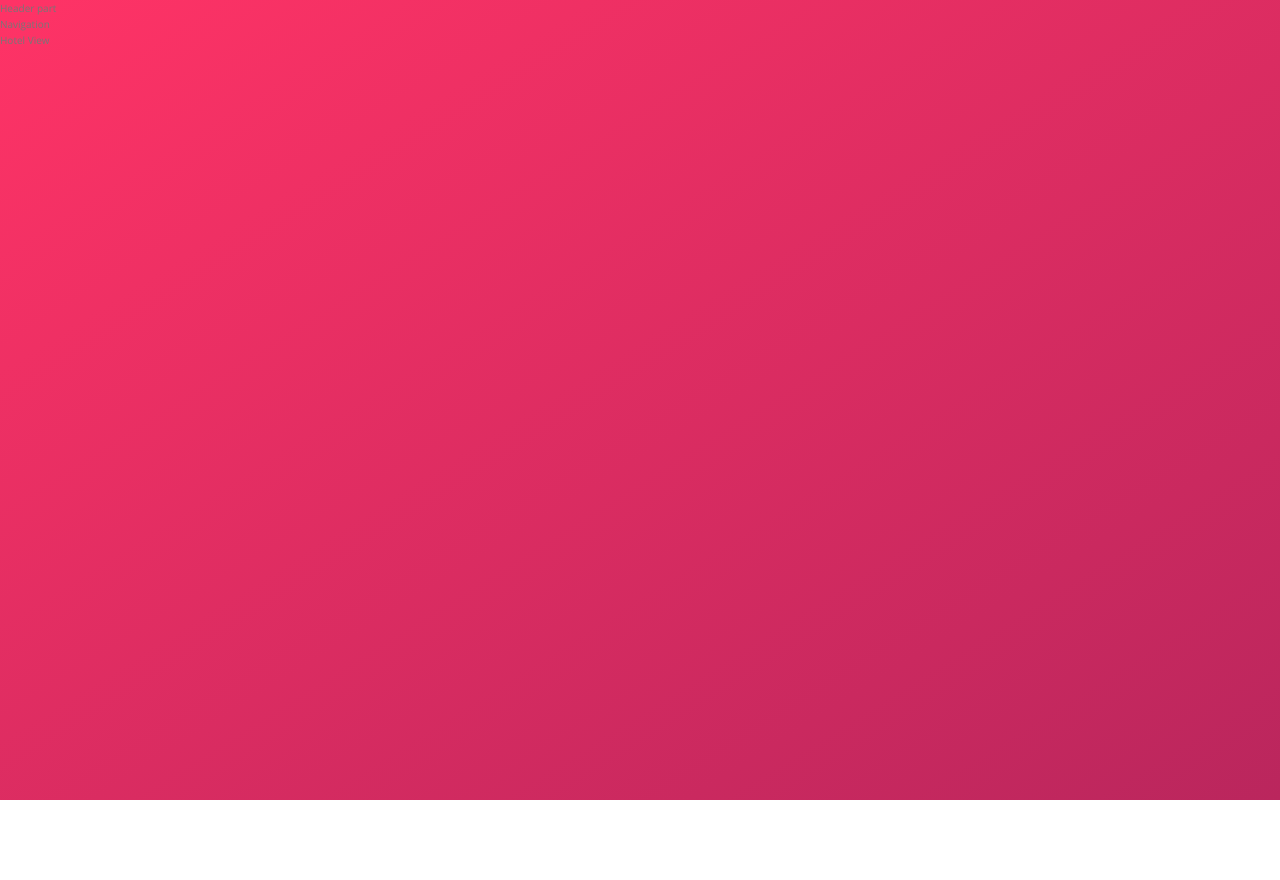
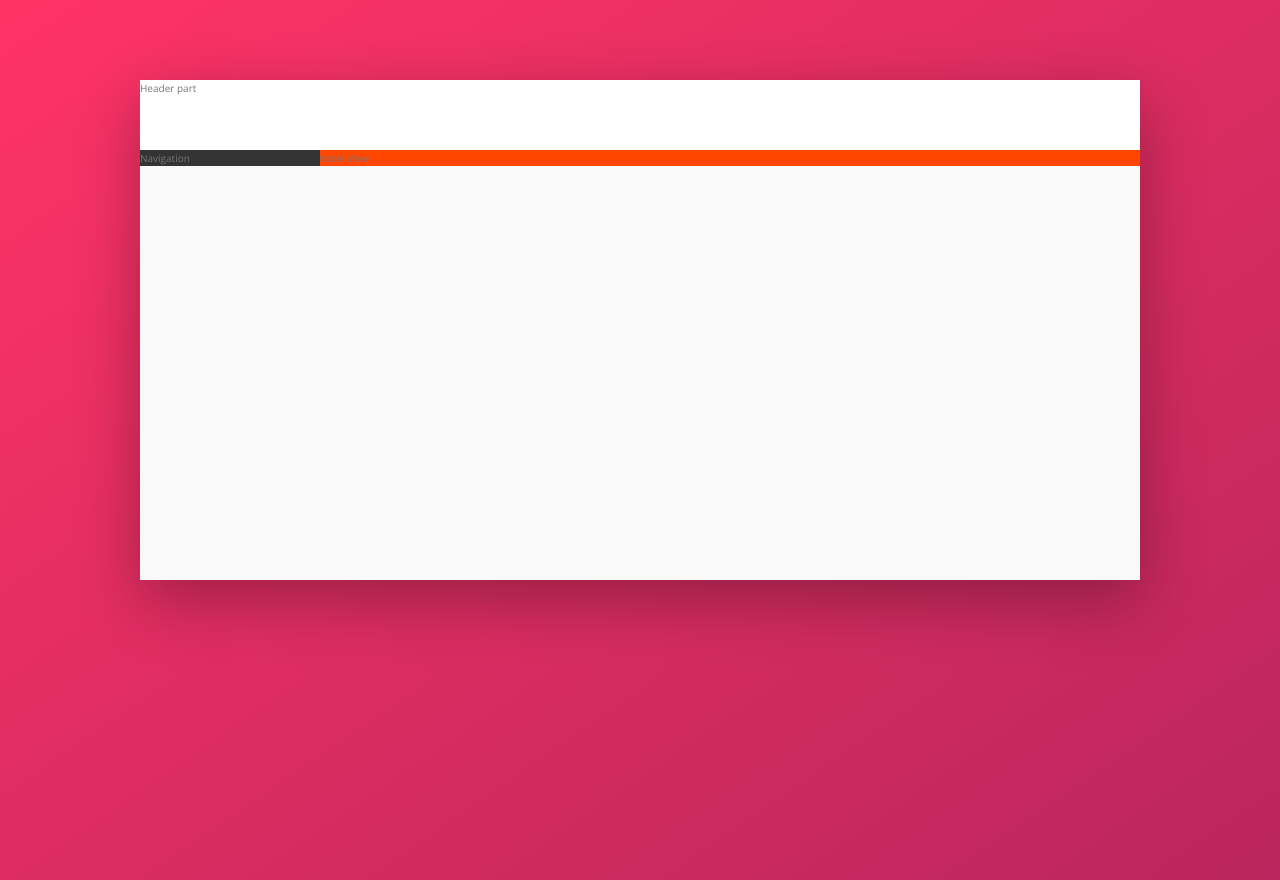
Before and after one commit to MohsAkhtar/css-trillo, a website: page index.html in a window 1280 px wide. Before the commit the page ends 800 px from the top, so only its background shows below. Drawn offline with nearby package versions, Linux system fonts and the light colour scheme.

Commit message:
Added some flex box styling to sidebar and content

```diff
--- a/sass/_base.scss
+++ b/sass/_base.scss
@@ -15,6 +15,9 @@
   --color-grey-dark-1: #333;
   --color-grey-dark-2: #777;
   --color-grey-dark-3: #999;
+
+  // BOX-SHADOWS
+  --shadow-dark: 0 2rem 6rem rgba(0, 0, 0, 0.3);
 }
 
 * {
--- a/sass/_layout.scss
+++ b/sass/_layout.scss
@@ -0,0 +1,33 @@
+.container {
+  // we use max-width so container can decrease if there is not enough space
+  max-width: 100rem; // 1200px, occupy 100% vw if less
+  margin: 8rem auto;
+  background-color: var(--color-grey-light-1);
+  box-shadow: var(--shadow-dark);
+  min-height: 50rem; // testing purposes
+}
+
+.header {
+  height: 7rem; // 70px
+  background-color: #fff;
+  border-bottom: var(--color-grey-light-2);
+}
+
+.content {
+  // to use flex-box set display of container to flex
+  display: flex;
+}
+
+.sidebar {
+  background-color: var(--color-grey-dark-1);
+  // dont want grow, or shrink if there is space but keep it at 18%
+  flex: 0 0 18%;
+}
+
+.hotel-view {
+  background-color: #fff;
+  background-color: orangered;
+
+  // we want it occupy entire remaining space, so 'grow' as much as it can
+  flex: 1; // 1 means grows as much as it can
+}
```
Also changed, not shown: css/style.css.
